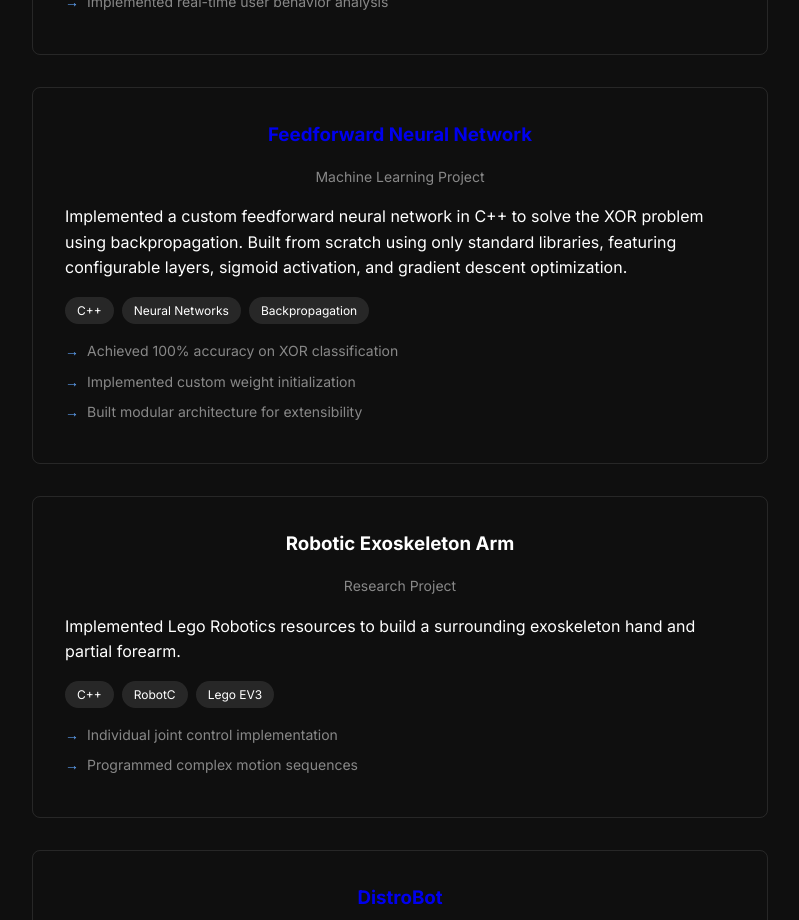
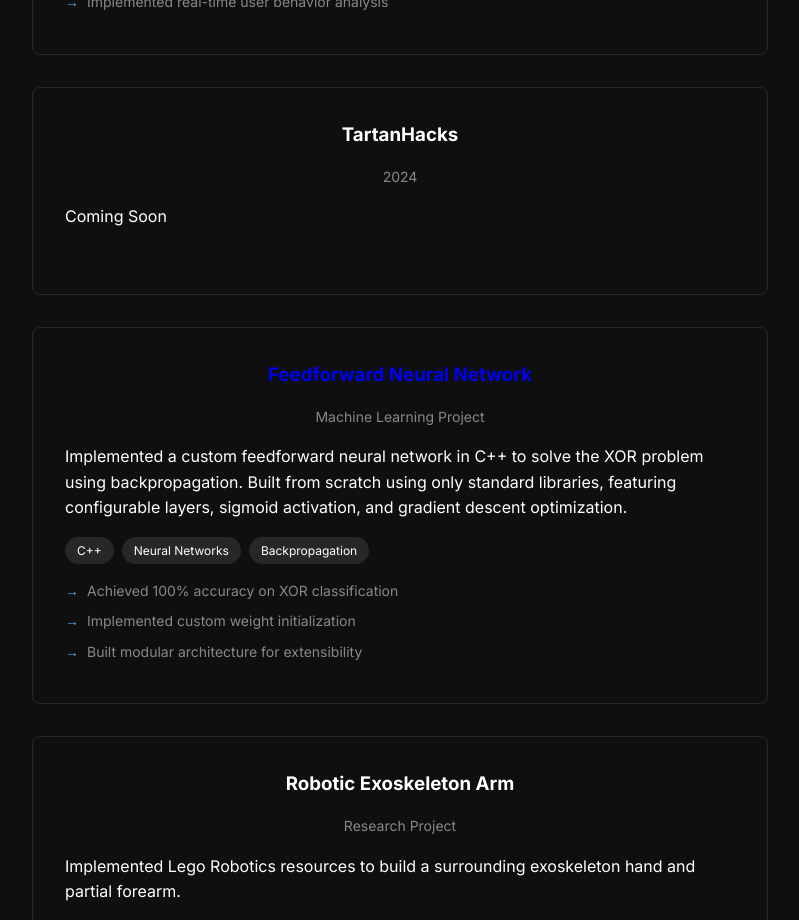
Before and after one commit to adiprasadd/portfolio, a React (Create React App) app: page / in a window 1280 px wide. Shown: the part 2540-3460 px from the top of the page, without its empty margins (240-1039 px from the left). Built offline with nearby package versions, Linux system fonts and the light colour scheme.

Commit message:
made new piece

```diff
--- a/src/components/Projects.js
+++ b/src/components/Projects.js
@@ -13,6 +13,14 @@ function Projects() {
         "Led presentation to TELUS executives",
         "Implemented real-time user behavior analysis"
       ]
+    },
+    {
+      title: "TartanHacks",
+      subtitle: "2024",
+      description: "Coming Soon",
+      tech: [],
+      achievements: [],
+      noLink: true
     },
     {
       title: "Feedforward Neural Network",
```
